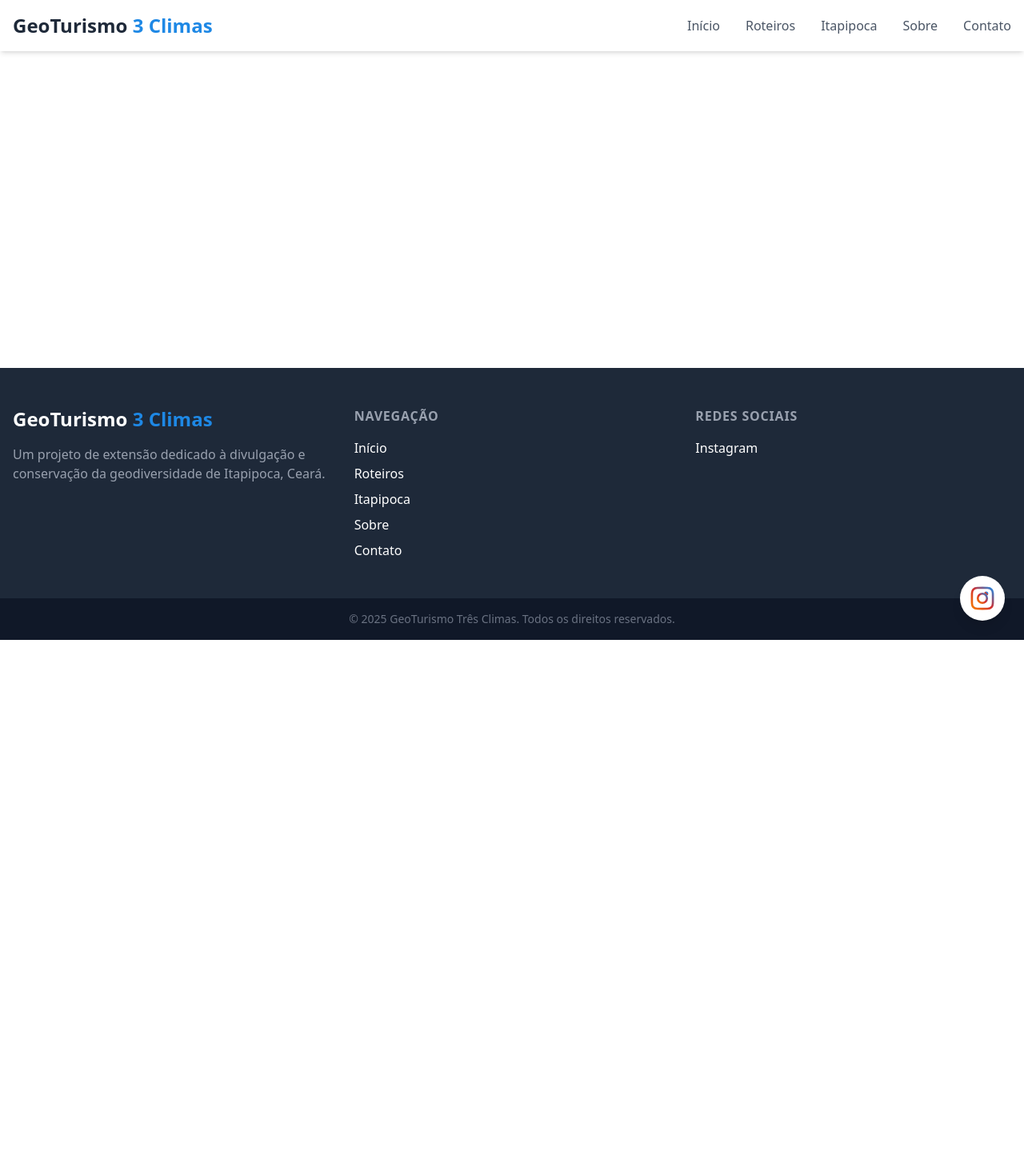
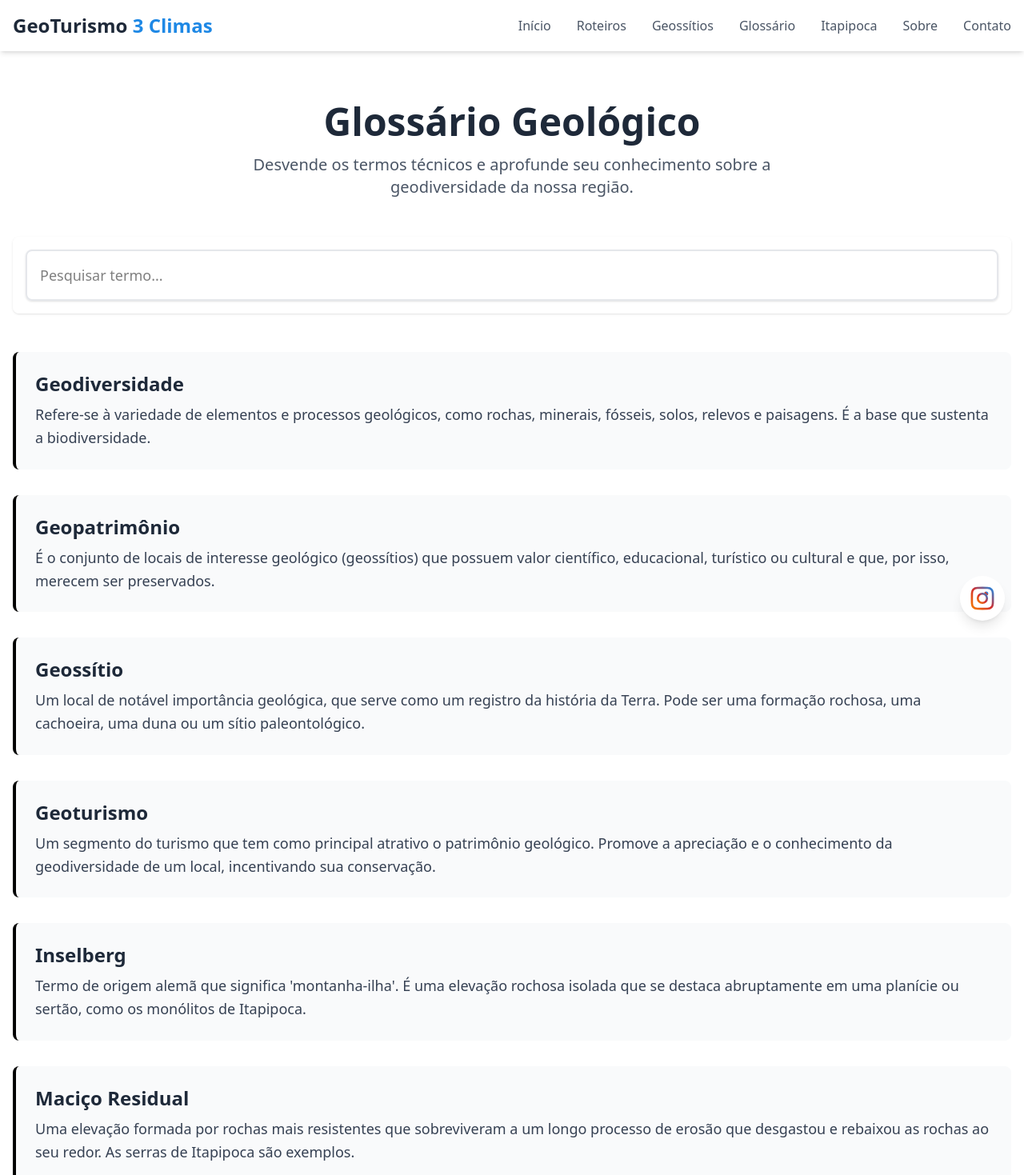
Before and after one commit to filippemonteiro/geoturismo-tres-climas, a React (Vite) app: page /glossario in a window 1280 px wide. Shown: the top 1469 px of the page at 80% size. Before the commit the page ends 800 px from the top, so only its background shows below. Built offline with nearby package versions, Linux system fonts and the light colour scheme.

Commit message:
feat: add Geosites and Glossary pages, including navigation and geological terms

```diff
--- a/src/App.tsx
+++ b/src/App.tsx
@@ -6,6 +6,8 @@ import { ScrollToTop } from "./components/ScrollToTop";
 import { AboutPage } from "./pages/AboutPage";
 import { ContactPage } from "./pages/ContactPage";
 import { ItapipocaPage } from "./pages/ItapipocaPage";
+import { GlossaryPage } from "./pages/GlossaryPage";
+import { GeossitiosPage } from "./pages/GeossitiosPage";
 
 function App() {
   return (
@@ -16,6 +18,8 @@ function App() {
           <Route path="/" element={<HomePage />} />
           <Route path="/roteiros" element={<RoutesPage />} />
           <Route path="/roteiros/:slug" element={<RoutesPage />} />
+          <Route path="/geossitios" element={<GeossitiosPage />} />
+          <Route path="/glossario" element={<GlossaryPage />} />
           <Route path="/itapipoca" element={<ItapipocaPage />} />
           <Route path="/sobre" element={<AboutPage />} />
           <Route path="/contato" element={<ContactPage />} />
--- a/src/components/Footer.tsx
+++ b/src/components/Footer.tsx
@@ -4,6 +4,8 @@ export function Footer() {
   const navLinks = [
     { label: "Início", path: "/" },
     { label: "Roteiros", path: "/roteiros" },
+    { label: "Geossítios", path: "/geossitios" },
+    { label: "Glossário", path: "/glossario" },
     { label: "Itapipoca", path: "/itapipoca" },
     { label: "Sobre", path: "/sobre" },
     { label: "Contato", path: "/contato" },
--- a/src/components/Header.tsx
+++ b/src/components/Header.tsx
@@ -8,6 +8,8 @@ export function Header() {
   const navLinks = [
     { label: "Início", path: "/" },
     { label: "Roteiros", path: "/roteiros" },
+    { label: "Geossítios", path: "/geossitios" },
+    { label: "Glossário", path: "/glossario" },
     { label: "Itapipoca", path: "/itapipoca" },
     { label: "Sobre", path: "/sobre" },
     { label: "Contato", path: "/contato" },
--- /dev/null
+++ b/src/data/glossary.ts
@@ -0,0 +1,30 @@
+export const glossaryTerms = [
+  {
+    term: "Geodiversidade",
+    definition: "Refere-se à variedade de elementos e processos geológicos, como rochas, minerais, fósseis, solos, relevos e paisagens. É a base que sustenta a biodiversidade."
+  },
+  {
+    term: "Geopatrimônio",
+    definition: "É o conjunto de locais de interesse geológico (geossítios) que possuem valor científico, educacional, turístico ou cultural e que, por isso, merecem ser preservados."
+  },
+  {
+    term: "Geossítio",
+    definition: "Um local de notável importância geológica, que serve como um registro da história da Terra. Pode ser uma formação rochosa, uma cachoeira, uma duna ou um sítio paleontológico."
+  },
+  {
+    term: "Geoturismo",
+    definition: "Um segmento do turismo que tem como principal atrativo o patrimônio geológico. Promove a apreciação e o conhecimento da geodiversidade de um local, incentivando sua conservação."
+  },
+  {
+    term: "Inselberg",
+    definition: "Termo de origem alemã que significa 'montanha-ilha'. É uma elevação rochosa isolada que se destaca abruptamente em uma planície ou sertão, como os monólitos de Itapipoca."
+  },
+  {
+    term: "Maciço Residual",
+    definition: "Uma elevação formada por rochas mais resistentes que sobreviveram a um longo processo de erosão que desgastou e rebaixou as rochas ao seu redor. As serras de Itapipoca são exemplos."
+  },
+  {
+    term: "Paleontologia",
+    definition: "A ciência que estuda as formas de vida que existiram em períodos geológicos passados, a partir de seus fósseis."
+  },
+];
--- /dev/null
+++ b/src/pages/GeossitiosPage.tsx
@@ -0,0 +1,45 @@
+import { routesDetails } from "../data/routes";
+import { AnimatedSection } from "../components/AnimatedSection";
+
+export function GeossitiosPage() {
+  return (
+    <div className="bg-white">
+      <div className="container mx-auto px-4 py-24 pt-32">
+        <header className="text-center mb-16">
+          <AnimatedSection>
+            <h1 className="text-5xl font-bold font-heading text-gray-800">
+              Catálogo de Geossítios
+            </h1>
+            <p className="mt-4 text-xl text-gray-600 font-sans max-w-3xl mx-auto">
+              Explore o inventário do patrimônio geológico de Itapipoca. Cada local conta uma parte da história do nosso planeta.
+            </p>
+          </AnimatedSection>
+        </header>
+
+        <div className="space-y-16">
+          {routesDetails.map((route) => (
+            <AnimatedSection key={route.slug}>
+              <section>
+                <h2 className="text-3xl font-bold font-heading text-gray-800 border-b-2 pb-4 mb-8">
+                  {route.name}
+                </h2>
+                <div className="grid grid-cols-1 md:grid-cols-2 lg:grid-cols-3 gap-8">
+                  {route.points.map((point) => (
+                    <div key={point.name} className="bg-gray-50 p-6 rounded-lg shadow-md h-full border-l-4 border-litoral hover:shadow-xl hover:border-sertao transition-all">
+                      <h3 className="text-xl font-bold font-heading text-gray-800">
+                        {point.name}
+                      </h3>
+                      <p className="font-sans text-gray-600 mt-2">
+                        {point.description}
+                      </p>
+                    </div>
+                  ))}
+                </div>
+              </section>
+            </AnimatedSection>
+          ))}
+        </div>
+      </div>
+    </div>
+  );
+}
--- /dev/null
+++ b/src/pages/GlossaryPage.tsx
@@ -0,0 +1,68 @@
+import { useState } from "react";
+import { glossaryTerms } from "../data/glossary";
+import { AnimatedSection } from "../components/AnimatedSection";
+
+export function GlossaryPage() {
+  const [searchTerm, setSearchTerm] = useState("");
+
+  const sortedTerms = [...glossaryTerms].sort((a, b) =>
+    a.term.localeCompare(b.term)
+  );
+
+  const filteredTerms = sortedTerms.filter(
+    (item) =>
+      item.term.toLowerCase().includes(searchTerm.toLowerCase()) ||
+      item.definition.toLowerCase().includes(searchTerm.toLowerCase())
+  );
+
+  return (
+    <div className="bg-white">
+      <div className="container mx-auto px-4 py-24 pt-32">
+        <header className="text-center mb-12">
+          <AnimatedSection>
+            <h1 className="text-5xl font-bold font-heading text-gray-800">
+              Glossário Geológico
+            </h1>
+            <p className="mt-4 text-xl text-gray-600 font-sans max-w-3xl mx-auto">
+              Desvende os termos técnicos e aprofunde seu conhecimento sobre a
+              geodiversidade da nossa região.
+            </p>
+          </AnimatedSection>
+        </header>
+
+        <div className="mb-12 sticky top-24 z-30 bg-white/80 backdrop-blur-md rounded-lg shadow-sm p-4">
+          <input
+            type="text"
+            placeholder="Pesquisar termo..."
+            value={searchTerm}
+            onChange={(e) => setSearchTerm(e.target.value)}
+            className="w-full p-4 border-2 border-gray-200 rounded-lg shadow-sm focus:outline-none focus:ring-2 focus:ring-litoral font-sans text-lg"
+          />
+        </div>
+
+        <div className="space-y-8">
+          {filteredTerms.length > 0 ? (
+            filteredTerms.map((item) => (
+              <AnimatedSection key={item.term}>
+                <div className="bg-gray-50 p-6 rounded-lg border-l-4 border-serra">
+                  <h3 className="text-2xl font-bold font-heading text-gray-800">
+                    {item.term}
+                  </h3>
+                  <p className="font-sans text-gray-700 mt-2 text-lg leading-relaxed">
+                    {item.definition}
+                  </p>
+                </div>
+              </AnimatedSection>
+            ))
+          ) : (
+            <div className="text-center py-12">
+              <p className="font-sans text-xl text-gray-500">
+                Nenhum termo encontrado para a sua busca.
+              </p>
+            </div>
+          )}
+        </div>
+      </div>
+    </div>
+  );
+}
```
